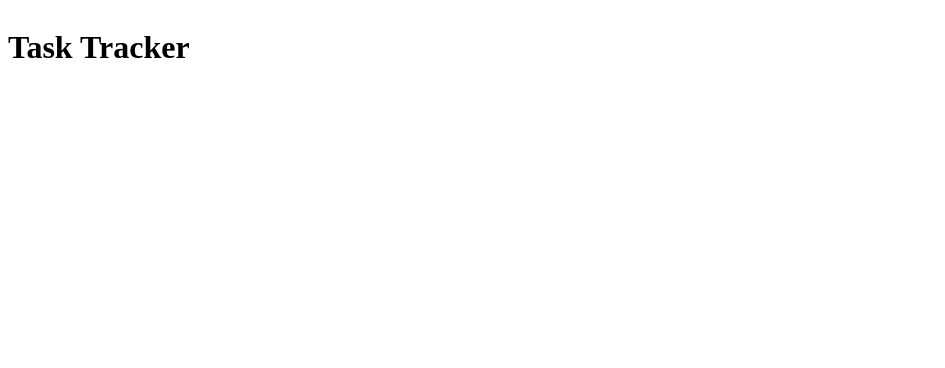
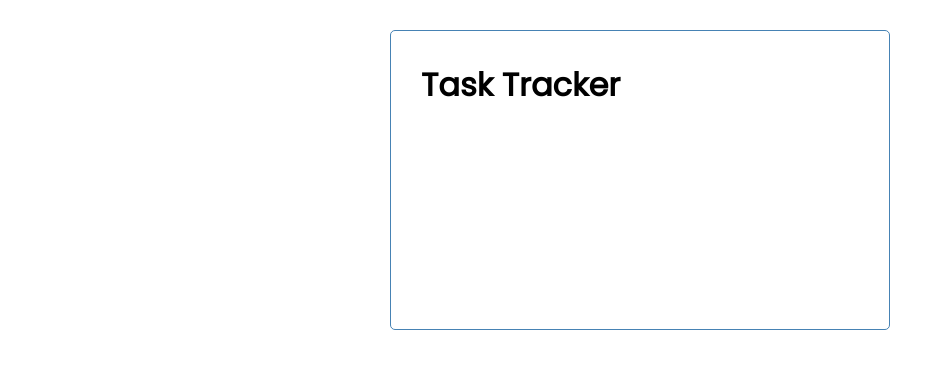
Before and after one commit to akshayG14/task-tracker-app, an Angular app in the folder task-tracker-app/: page / in a window 1280 px wide. Shown: the top 368 px of the page, without its empty margins (0-945 px from the left). Built offline with nearby package versions, Linux system fonts and the light colour scheme.

Commit message:
Added global styles

```diff
--- a/task-tracker-app/src/styles.scss
+++ b/task-tracker-app/src/styles.scss
@@ -1 +1,80 @@
 /* You can add global styles to this file, and also import other style files */
+@import url("https://fonts.googleapis.com/css2?family=Poppins:wght@300;400&display=swap");
+
+* {
+  box-sizing: border-box;
+  margin: 0;
+  padding: 0;
+}
+
+body {
+  font-family: "Poppins", sans-serif;
+
+  .container {
+    max-width: 500px;
+    margin: 30px auto;
+    overflow: auto;
+    min-height: 300px;
+    border: 1px solid steelblue;
+    padding: 30px;
+    border-radius: 5px;
+
+    .btn {
+      display: inline-block;
+      background: #000;
+      color: #fff;
+      border: none;
+      padding: 10px 20px;
+      margin: 5px;
+      border-radius: 5px;
+      cursor: pointer;
+      text-decoration: none;
+      font-size: 15px;
+      font-family: inherit;
+
+      &:focus {
+        outline: none;
+      }
+
+      &:active {
+        transform: scale(0.98);
+      }
+
+      &-block {
+        display: block;
+        width: 100%;
+      }
+    }
+
+    .form-control {
+      margin: 20px 0;
+
+      label {
+        display: block;
+      }
+
+      input {
+        width: 100%;
+        height: 40px;
+        margin: 5px;
+        padding: 3px 7px;
+        font-size: 17px;
+      }
+
+      &-check {
+        display: flex;
+        align-items: center;
+        justify-content: space-between;
+
+        label {
+          flex: 1;
+        }
+
+        input {
+          flex: 2;
+          height: 20px;
+        }
+      }
+    }
+  }
+}
```
